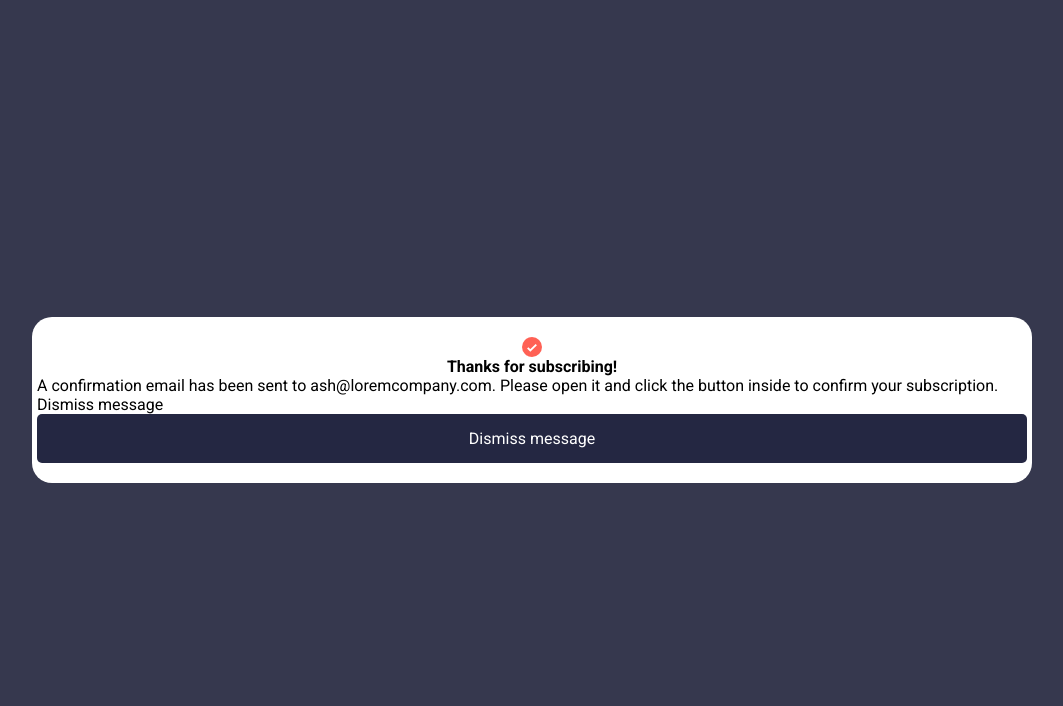
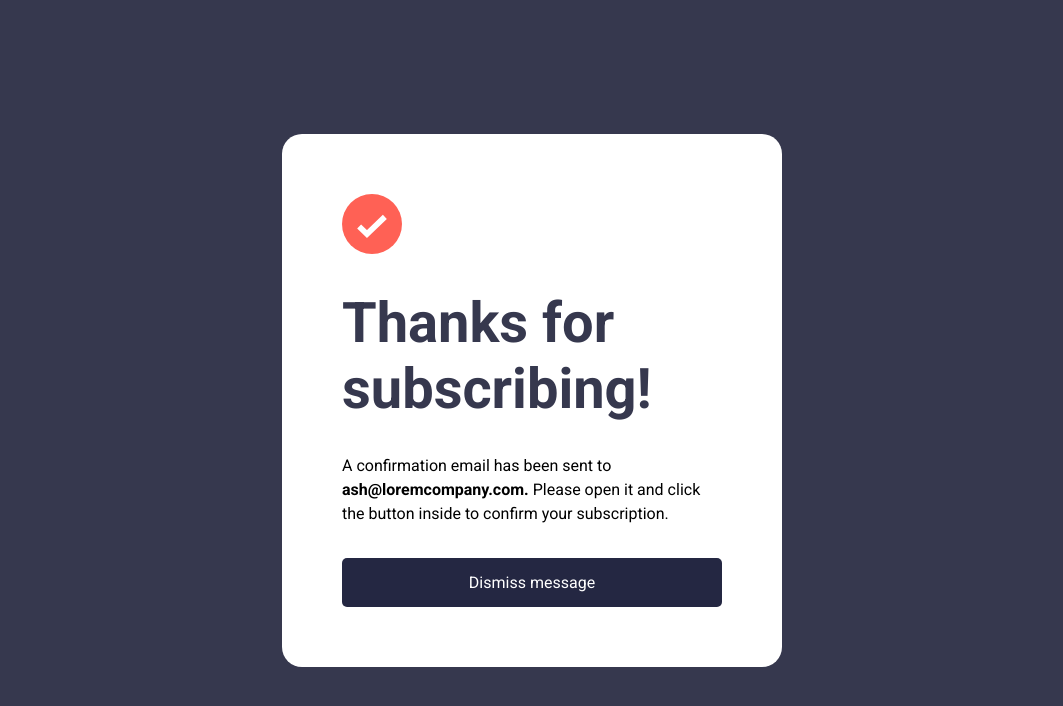
Before and after one commit to Qnosin/Newsletter-sign-up, a plain HTML site: page sucess.html in a window 1536 px wide. Shown: the whole page, without its empty margins (236-1299 px from the left). Drawn offline with Linux system fonts and the light colour scheme.

Commit message:
success state newsletter styled

```diff
--- a/scss/components/_button.scss
+++ b/scss/components/_button.scss
@@ -14,10 +14,19 @@
     cursor: pointer;
     transition: background 2s ease;
   }
+
+  &--confirmation {
+    padding: 15px 85px;
+    margin-top: 15rem;
+  }
 }
 
 @media screen and (min-width: 1440px) {
   .button {
     width: 100%;
+    &--confirmation {
+      padding: 15px 85px;
+      margin-top: auto;
+    }
   }
 }
--- /dev/null
+++ b/scss/components/_confirmation.scss
@@ -0,0 +1,35 @@
+.confirmation {
+  width: 100%;
+  padding: 1rem;
+  height: 100vh;
+  max-width: 320px;
+  &__headline {
+    font-size: 3rem;
+    width: 300px;
+    color: var(--neutral-Charcoal-Grey);
+  }
+  &__desc {
+    font-size: 1rem;
+    line-height: 1.5;
+    margin-top: 1rem;
+    margin-bottom: 1rem;
+    width: 300px;
+  }
+}
+
+@media screen and (min-width: 1440px) {
+  .confirmation {
+    height: fit-content;
+    max-width: none;
+    padding: 50px;
+    &__headline {
+      font-size: 3.5rem;
+      width: 300px;
+    }
+    &__desc {
+      width: 360px;
+      margin-top: 2rem;
+      margin-bottom: 2rem;
+    }
+  }
+}
--- a/scss/components/_index.scss
+++ b/scss/components/_index.scss
@@ -3,3 +3,4 @@
 @forward "button";
 @forward "newsletter";
 @forward "checkmark";
+@forward "confirmation";
--- a/scss/components/_newsletter.scss
+++ b/scss/components/_newsletter.scss
@@ -57,6 +57,12 @@
     margin-bottom: 0.5rem;
     display: block;
   }
+  &__checkmark--confirmation {
+    width: 60px;
+    height: 60px;
+    margin-top: 8rem;
+    margin-bottom: 2rem;
+  }
 }
 
 @media screen and (min-width: 375px) {
@@ -81,5 +87,11 @@
     &__email {
       width: 100%;
     }
+    &__checkmark--confirmation {
+      width: 60px;
+      height: 60px;
+      margin-top: auto;
+      margin-bottom: 2rem;
+    }
   }
 }
--- a/scss/layout/_wrapper.scss
+++ b/scss/layout/_wrapper.scss
@@ -21,5 +21,8 @@
 
   .wrapper--success {
     flex-direction: column;
+    width: 500px;
+    padding: 10px;
+    display: flex;
   }
 }
--- a/sucess.html
+++ b/sucess.html
@@ -24,14 +24,20 @@
   <body>
     <div class="container">
       <div class="wrapper wrapper--success">
-        <div class="newsletter__checkmark"></div>
-        <h1>Thanks for subscribing!</h1>
-        <p>
-          A confirmation email has been sent to ash@loremcompany.com. Please
-          open it and click the button inside to confirm your subscription.
-          Dismiss message
-        </p>
-        <button class="button">Dismiss message</button>
+        <div class="confirmation">
+          <div
+            class="newsletter__checkmark newsletter__checkmark--confirmation"
+          ></div>
+          <h1 class="confirmation__headline">Thanks for subscribing!</h1>
+          <p class="confirmation__desc">
+            A confirmation email has been sent to<br />
+            <b>ash@loremcompany.com.</b> Please open it and click the button
+            inside to confirm your subscription.
+          </p>
+          <div class="btn-wrapper">
+            <button class="button button--confirmation">Dismiss message</button>
+          </div>
+        </div>
       </div>
     </div>
   </body>
```
Also changed, not shown: dist/style.css, 1 other file.
